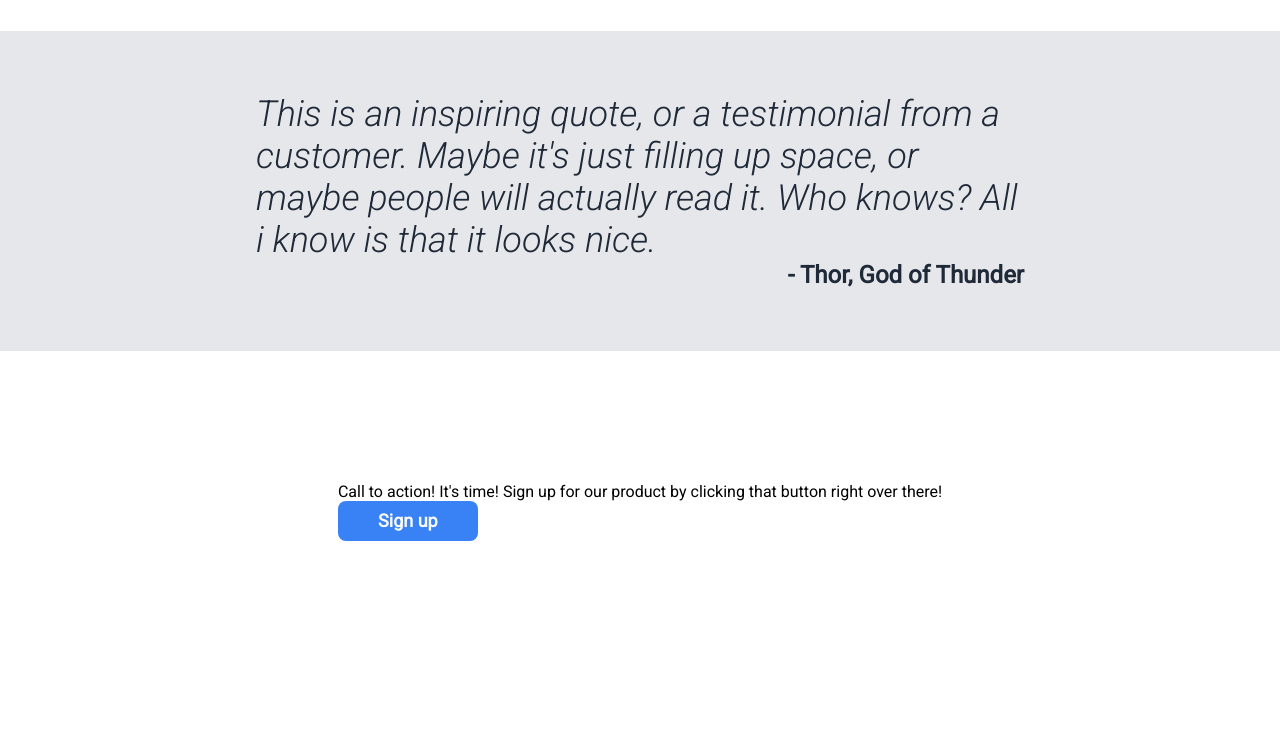
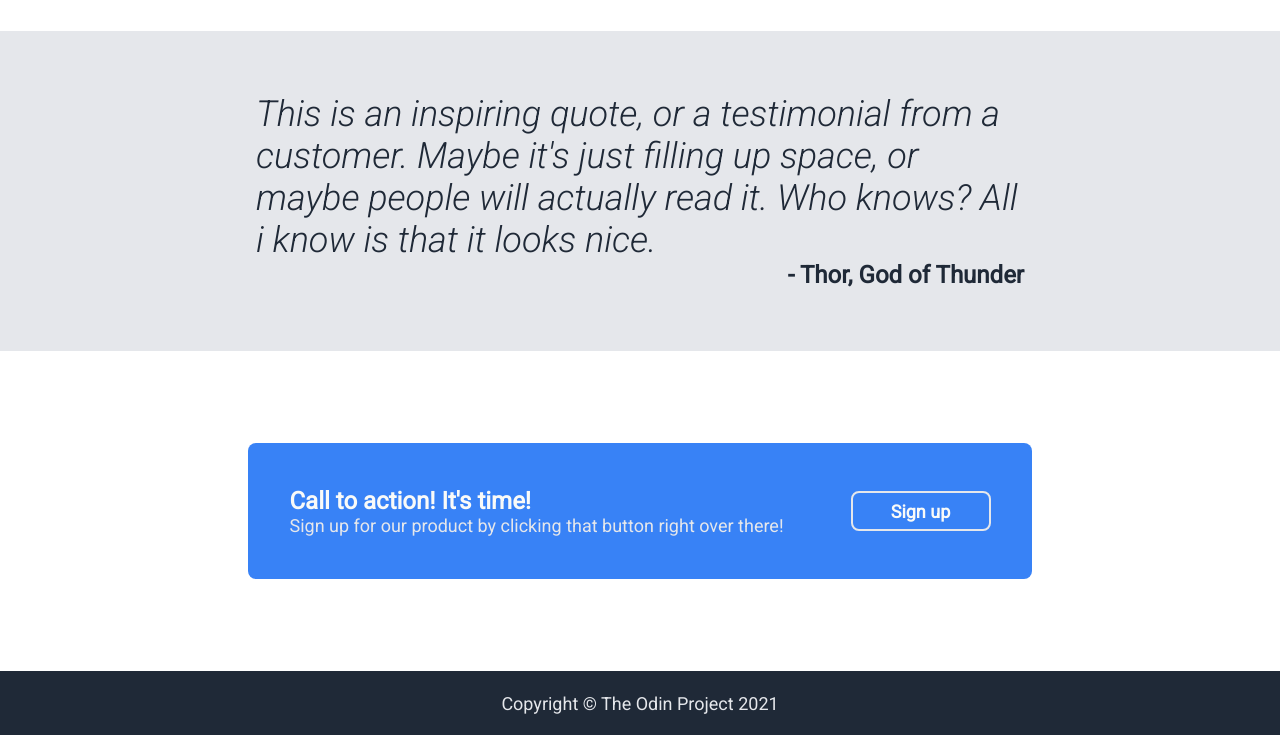
Before and after one commit to Maciejaszek1/Maciejaszek1-odin-landing, a plain HTML site: page index.html in a window 1280 px wide. Shown: the part 849-1584 px from the top of the page. Before the commit the page ends 1520 px from the top, so only its background shows below. Drawn offline with Linux system fonts and the light colour scheme.

Commit message:
Completed 3rd segment of content (call to action) Started and completed footer
Website isn't scalable

```diff
--- a/index.html
+++ b/index.html
@@ -16,7 +16,7 @@
         <div class="container">
             <div class="north">
                 <a class="logo">Header Logo</a>
-                <ul>
+                <ul class="sectext">
                     <li>header link one</li>
                     <li>header link two</li>
                     <li>header link three</li>
@@ -72,11 +72,15 @@
             <div class="ctaContainer">
                 <div class="ctaTextContainer">
                     <a class="ctaHeader">Call to action! It's time!</a>
-                    <a class="ctaText">Sign up for our product by clicking that button right over there!</a>
-                    <button class="signup">Sign up</button>
+                    <a class="sectext">Sign up for our product by clicking that button right over there!</a>
                 </div>
+                <button class="signup">Sign up</button>
             </div>
         </div>
     </div>
+
+    <div class="footer">
+        <a class="sectext">Copyright &#169; The Odin Project 2021</a>
+    </div>
 </body>
 </html>
--- a/styles.css
+++ b/styles.css
@@ -86,14 +86,14 @@
 
 .sectext {
     font-size: 18px;
-    color:e5e7eb;
+    color: #e5e7eb;
 }
 
 
 /*    ------ CONTENT ------    */
 
 .content {
-    height:100vh;
+    min-height:100vh;
 }
 
 /*    ------ PLATFORM ONE ------    */
@@ -130,6 +130,7 @@
     height: 150px;
     border: 3px solid #3882f6;
     border-radius: 16px;
+    margin-bottom: 10px;
 }
 
 .squareText{
@@ -178,3 +179,42 @@
     justify-content: center;
     align-items: center;
 }
+
+.ctaContainer {
+    color: #f9faf8;
+    background-color: #3882f6;
+    width: 60%;
+    height: 15vh;
+    padding: 8px 8px;
+    border-radius: 8px;
+    display: flex;
+    align-items: center;
+    justify-content: space-around;
+}
+
+.ctaTextContainer {
+    display: flex;
+    flex-direction: column;
+}
+
+.ctaHeader {
+    font-size: 24px;
+    font-weight: 700;
+}
+
+.ctaContainer .signup {
+    border: 2px;
+    border-style: solid;
+    border-color: #E5E7EB;
+}
+
+/*    ------ FOOTER ------    */
+
+.footer {
+    min-width: 100vh;
+    height: 8vh;
+    background-color: #1f2937;
+    display: flex;
+    justify-content: center;
+    align-items: center;
+}
```
